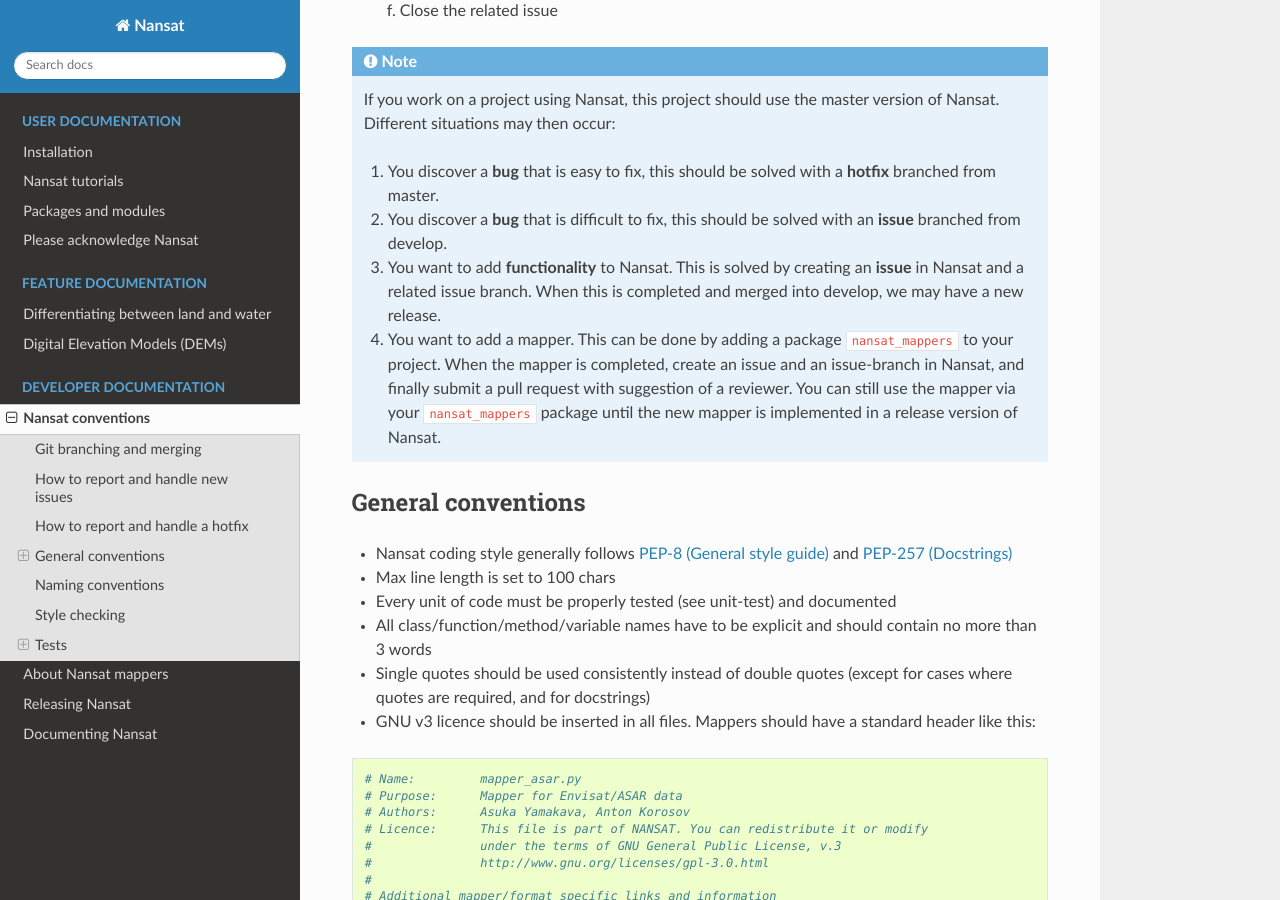
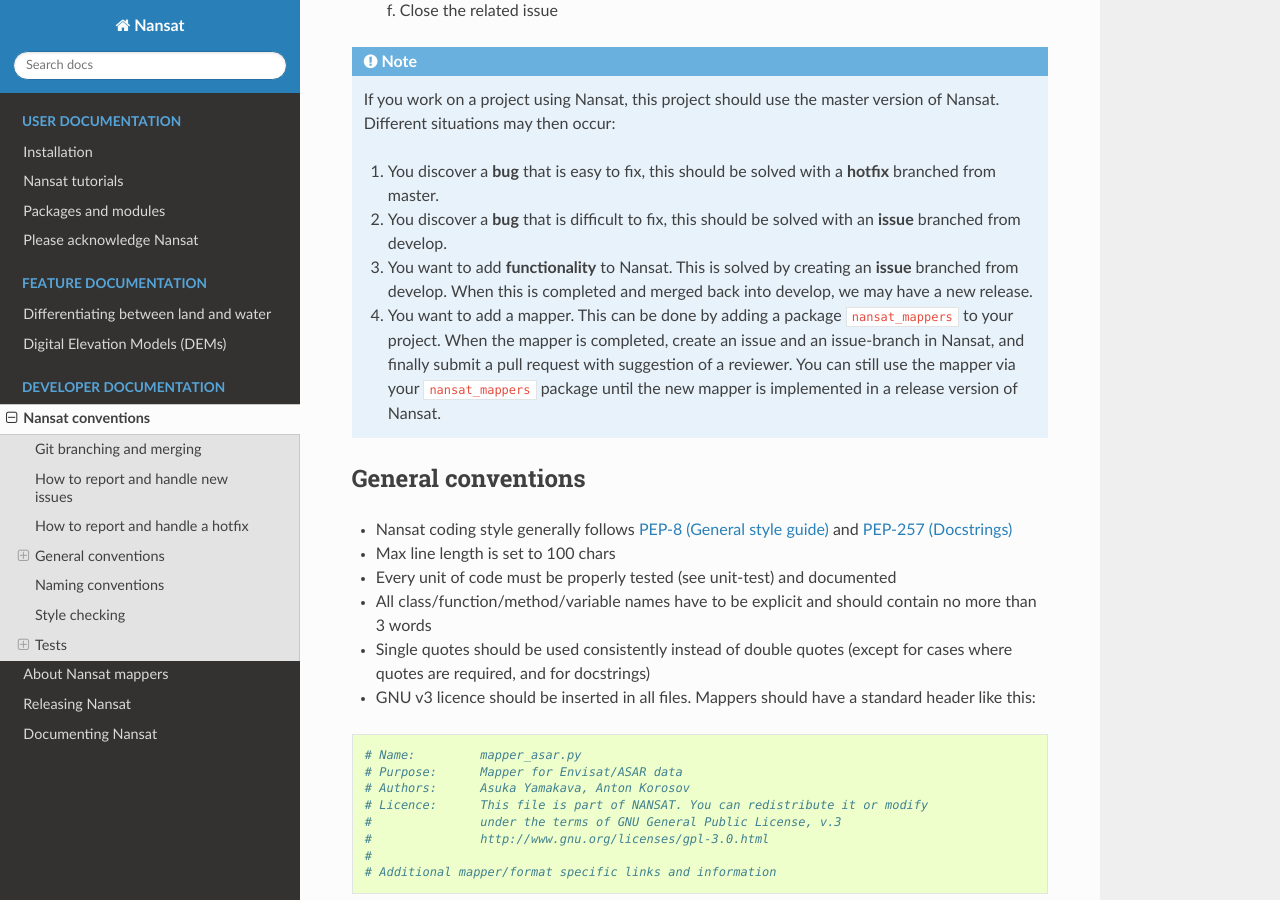
Before and after one commit to nansencenter/nansat, a Sphinx documentation site: the page built from docs/source/conventions.rst, in a window 1280 px wide and 900 px high, scrolled down 1993 px. Built offline with Sphinx 7.4.7 and the Read the Docs theme 2.0.0, drawn with Linux system fonts in a browser that asks for light colours.

Commit message:
modified according to review

```diff
--- a/docs/source/conventions.rst
+++ b/docs/source/conventions.rst
@@ -67,9 +67,7 @@
 
     1. You discover a **bug** that is easy to fix, this should be solved with a **hotfix** branched from master.
     2. You discover a **bug** that is difficult to fix, this should be solved with an **issue** branched from develop.
-    3. You want to add **functionality** to Nansat. This is solved by creating an **issue** in Nansat and a
-       related issue branch. When this is completed and merged into develop, we may have a new
-       release.
+    3. You want to add **functionality** to Nansat. This is solved by creating an **issue** branched from develop. When this is completed and merged back into develop, we may have a new release.
     4. You want to add a mapper. This can be done by adding a package ``nansat_mappers`` to your
        project. When the mapper is completed, create an issue and an issue-branch in Nansat, and
        finally submit a pull request with suggestion of a reviewer. You can still use the mapper via
```
